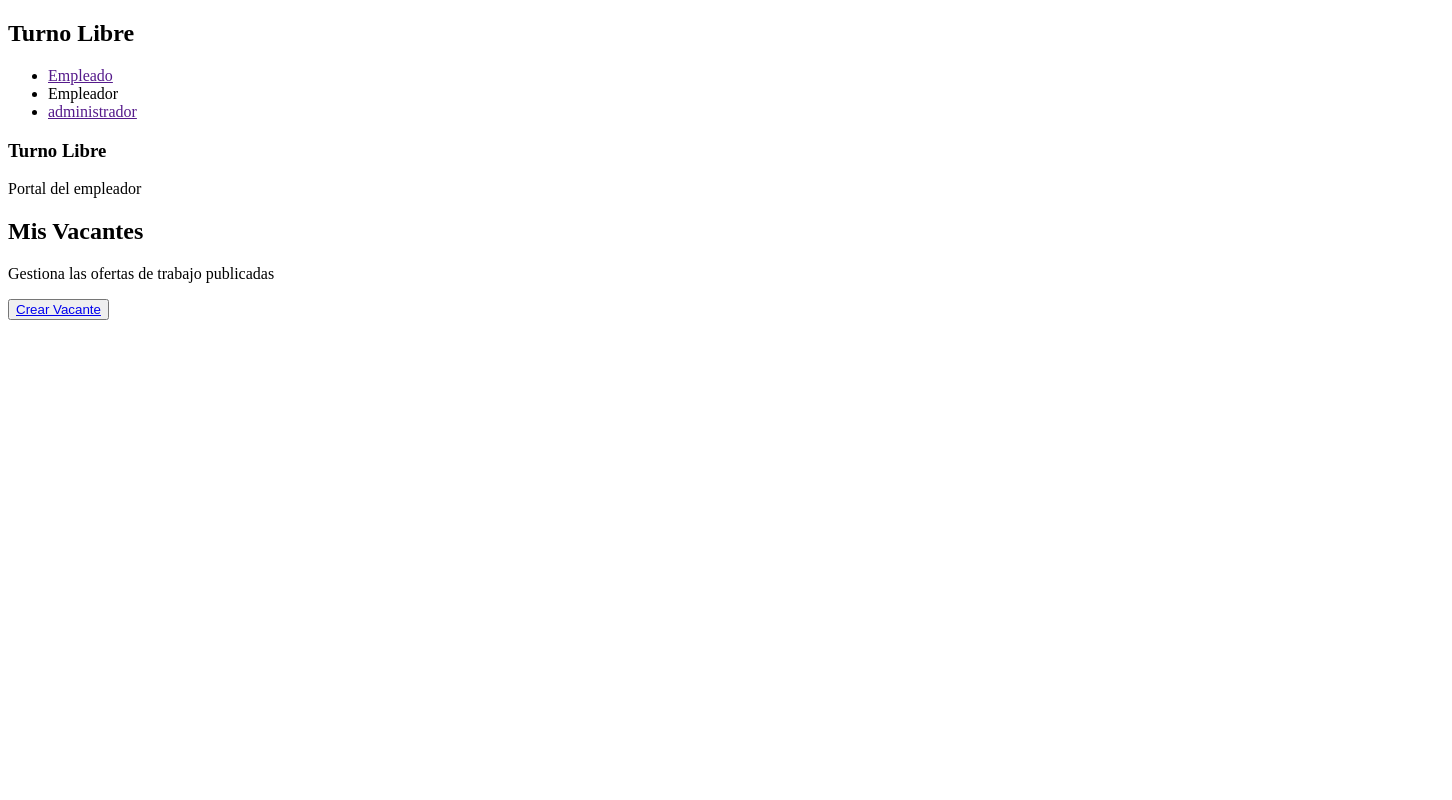
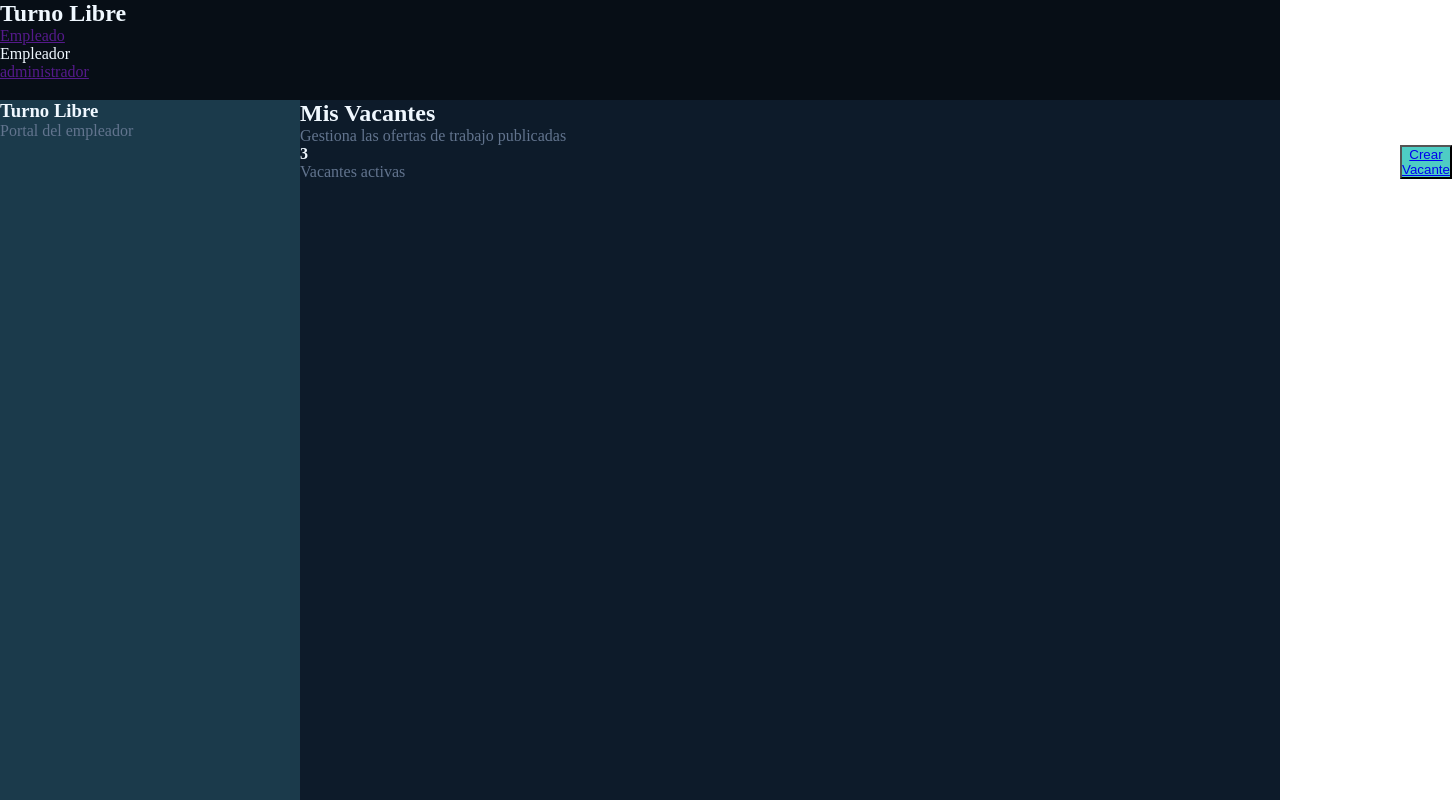
Before and after one commit to angie12332/Turno_Libre, a plain HTML site: page paginas/paginas de alexa/mis_vacantes.html in a window 1280 px wide. Shown: the whole page, 1452 px wide, since content can reach past the window. Drawn offline with Linux system fonts and the light colour scheme.

Commit message:
se creo el css y se modificaron las pantallas
se creo los css, se modifico la pantalla de mis vacantes y de sing up se creo apenas

```diff
--- /dev/null
+++ b/CSS/cssAlexa/misVacantes.css
@@ -0,0 +1,47 @@
+* {
+    margin: 0;
+    padding: 0;
+    box-sizing: border-box;
+}
+
+body {
+    display: grid;
+    grid-template-columns: 300px 1fr;
+    grid-template-rows: 100px 1fr;
+    grid-template-areas:
+    "cabecera cabecera"
+    "menu     principal";
+    min-height: 100vh;
+}
+
+header {
+    grid-area: cabecera;
+    background-color: #070e16;
+
+}
+h1, h2, h3,h4{
+    color: aliceblue;
+}
+li {
+    color: aliceblue;
+}
+p {
+    color: #62748e;
+}
+aside {
+    grid-area: menu;
+    background-color: #1b3a4b;
+    position: relative;
+}
+main {
+    grid-area: principal;
+    background-color: #0d1b2a;
+    position: relative;
+}
+.boton_crearVacantes{
+    background-color: #4ecdc4;
+    text-decoration-color: aliceblue;
+    align-content: flex-end;
+    position: absolute;
+    left: 1100px;
+}
--- a/paginas/paginas de alexa/mis_vacantes.html
+++ b/paginas/paginas de alexa/mis_vacantes.html
@@ -3,22 +3,23 @@
 <head>
     <meta charset="UTF-8">
     <meta name="viewport" content="width=device-width, initial-scale=1.0">
-    <title>Sign Up</title>
+    <title>Mis Vacantes</title>
+    <link rel="stylesheet" href="../../CSS/cssAlexa/misVacantes.css">
 </head>
 <body>
     <header>
-        <article>
+        <article class="iconos">
             <h2>Turno Libre</h2>
         </article>
 
-        <ul>
+        <ul class="navegacion">
             <li><a href="">Empleado</a></li>
             <li>Empleador</li>
             <li><a href="">administrador</a></li>
         </ul>
     </header>
     <aside>
-        <section>
+        <section class="lateral_arriba">
             <h1>Turno Libre</h1>
             <p>Portal del empleador</p>
         </section>
@@ -28,9 +29,16 @@
         <section>
             <h2>Mis Vacantes</h2>
             <p>Gestiona las ofertas de trabajo publicadas</p>
-            <button><a href="paginas/paginas de alexa/Crear_Vacante.html">Crear Vacante</a></button>
+            <button class="boton_crearVacantes"><a href="paginas/paginas de alexa/Crear_Vacante.html">Crear Vacante</a></button>
         </section>
-
+        <section>
+            <article>
+                <h4>
+                    3
+                </h4>
+                <p>Vacantes activas</p>
+            </article>
+        </section>
     </main>
     <footer>
 
```
Also changed, not shown: paginas/paginas de alexa/sing-up.html (+11 -0 lines).
